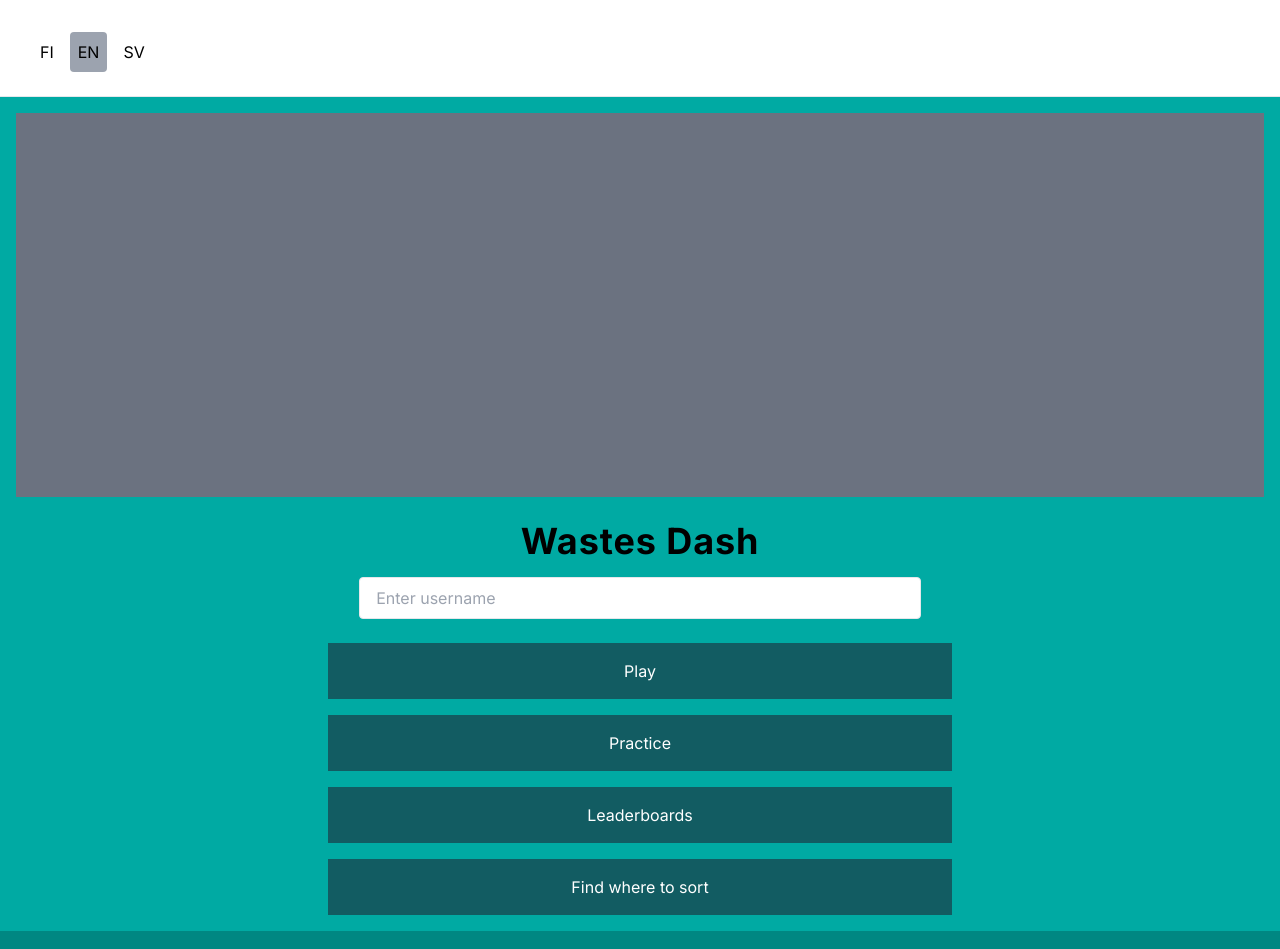
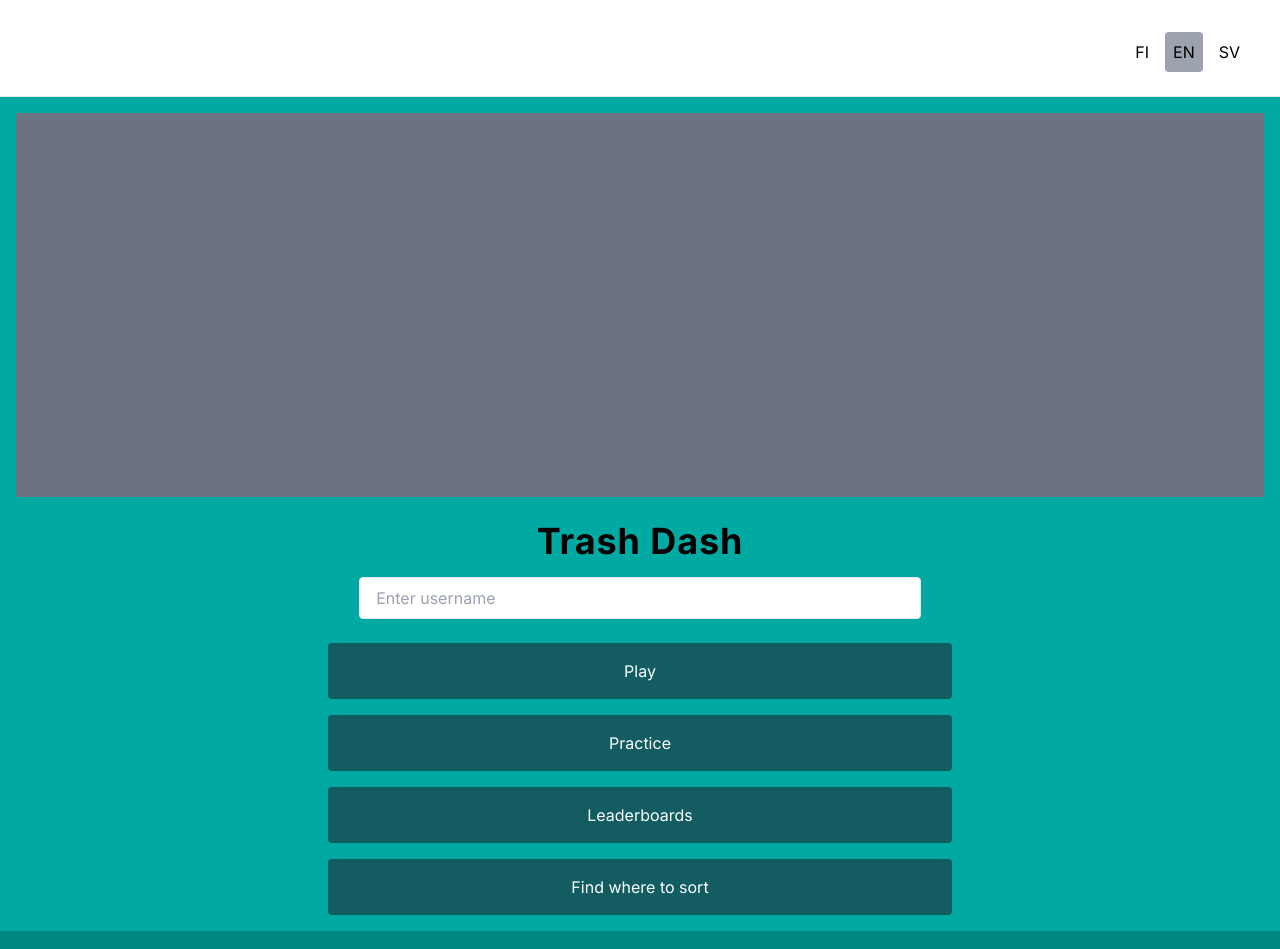
Before and after one commit to eeko1/Trash-Dash, a React (Create React App) app in the folder client/: page / in a window 1280 px wide. Shown: the top 949 px of the page. Built offline with nearby package versions, Linux system fonts and the light colour scheme.

Commit message:
fix: Correct spelling of 'turquoise' in multiple components and improve layout by adding LanguageSelector

```diff
--- a/client/src/components/Endscreen.tsx
+++ b/client/src/components/Endscreen.tsx
@@ -6,7 +6,7 @@ interface EndScreenProps {
 
 const EndScreen = ({ score, wrongAnswers, onRestart }: EndScreenProps) => {
   return (
-    <div className="bg-main_medium_tourquise min-h-screen flex flex-col items-center justify-center text-white font-sans p-6">
+    <div className="bg-main_medium_turquoise min-h-screen flex flex-col items-center justify-center text-white font-sans p-6">
       <div className="bg-gray-800/60 border border-gray-700 rounded-2xl shadow-2xl w-full max-w-lg p-6 text-center">
         <h1 className="text-3xl font-extrabold mb-4">Game Over!</h1>
         <p className="text-xl font-bold mb-6">Your Score: <span className="text-yellow-400">{score} / 5</span></p>
--- a/client/src/views/Home.tsx
+++ b/client/src/views/Home.tsx
@@ -11,8 +11,10 @@ const Home = () => {
   return (
     <div className='flex flex-col min-h-screen'>
       <nav className='bg-white border-b border-gray-200'>
-        <div className='max-w-screen-xl flex flex-wrap items-center justify-between mx-auto p-4'>
-          <LanguageSelector />
+        <div className='max-w-screen-xl flex flex-wrap items-center mx-auto p-4'>
+          <div className="ml-auto">
+            <LanguageSelector />
+          </div>
         </div>
       </nav>
 
@@ -20,7 +22,7 @@ const Home = () => {
         <div className='mb-6 w-full h-40 bg-gray-500 sm:h-96' />
         <div className='w-full h-full rounded flex flex-col items-center'>
           <h2 className='text-4xl font-extrabold text-black-700 mb-4 tracking-wide'>
-            Wastes Dash
+            Trash Dash
           </h2>
           <input
             type='text'
@@ -30,20 +32,20 @@ const Home = () => {
             className='mb-6 w-full px-4 py-2 border rounded sm:w-[45%]'
           />
           <div className='flex flex-col w-full space-y-4 sm:w-1/2'>
-            <button className='w-full py-3 bg-gray-800/60 text-white font-sans sm:py-4'>
+            <button className='w-full py-3 bg-gray-800/60 text-white rounded font-sans hover:bg-gray-800/80 sm:py-4'>
               {t('play')}
             </button>
-            <button className='w-full py-3 bg-gray-800/60 text-white font-sans sm:py-4'
+            <button className='w-full py-3 bg-gray-800/60 text-white rounded font-sans hover:bg-gray-800/80 sm:py-4'
               onClick={() => navigate('/PickTheGame')}
             >
               {t('practice')}
             </button>
-            <button className='w-full py-3 bg-gray-800/60 text-white font-sans sm:py-4'
+            <button className='w-full py-3 bg-gray-800/60 text-white rounded font-sans hover:bg-gray-800/80 sm:py-4'
               onClick={() => navigate('/Leaderboard')}
             >
               {t('leaderboards')}
             </button>
-            <button className='w-full py-3 bg-gray-800/60 text-white font-sans sm:py-4'
+            <button className='w-full py-3 bg-gray-800/60 text-white rounded font-sans hover:bg-gray-800/80 sm:py-4'
               onClick={() => navigate('/RecyclingGuide')}
             >
               {t('find')}
--- a/client/src/views/PickTheGame.tsx
+++ b/client/src/views/PickTheGame.tsx
@@ -2,6 +2,7 @@ import { useUser } from '../contexts/UserContext';
 import { useNavigate } from 'react-router-dom';
 import { VscIndent } from 'react-icons/vsc';
 import { useTranslation } from 'react-i18next';
+import LanguageSelector from '../components/LanguageSelector';
 
 
 const PickTheGame = () => {
@@ -17,6 +18,7 @@ const PickTheGame = () => {
           <div className='cursor-pointer' onClick={() => navigate('/')} title='Go to Home'>
             <VscIndent className='rotate-180 text-5xl text-gray-800' />
           </div>
+             <LanguageSelector />
         </div>
       </nav>
 
@@ -28,12 +30,12 @@ const PickTheGame = () => {
           </h2>
           <div className='flex flex-col w-full space-y-4 sm:w-1/2'>
             <div className='flex flex-col space-y-4 sm:flex-row sm:space-y-0 sm:space-x-4'>
-              <button className='w-full py-6 bg-gray-800/60 text-white font-sans rounded text-xl font-bold sm:py-8 sm:w-1/2'
+              <button className='w-full py-6 bg-gray-800/60 text-white font-sans rounded text-xl font-bold hover:bg-gray-800/80 sm:py-8 sm:w-1/2'
                 onClick={() => navigate('/TrashOrMash')}
               >
                 Trash or Pass
               </button>
-              <button className='w-full py-6 bg-gray-800/60 text-white font-sans rounded text-xl font-bold sm:py-8 sm:w-1/2'
+              <button className='w-full py-6 bg-gray-800/60 text-white font-sans rounded text-xl font-bold hover:bg-gray-800/80 sm:py-8 sm:w-1/2'
                 onClick={() => navigate('/DropGame')}
               >
                 Waste Drop
--- a/client/src/views/RecycleGuide.tsx
+++ b/client/src/views/RecycleGuide.tsx
@@ -5,6 +5,7 @@ import { wastpage } from '../types/apiTypes'
 import { useNavigate } from 'react-router-dom';
 import { VscIndent } from 'react-icons/vsc';
 import { useTranslation } from 'react-i18next';
+import LanguageSelector from '../components/LanguageSelector';
 
 
 /* const mockWastePages: wastpage[] = [
@@ -113,6 +114,7 @@ const WasteTypesList = () => {
                     <div className='cursor-pointer' onClick={() => navigate('/')} title='Go to Home'>
                         <VscIndent className='rotate-180 text-5xl text-gray-800' />
                     </div>
+                       <LanguageSelector />
                 </div>
             </nav>
 
@@ -121,7 +123,7 @@ const WasteTypesList = () => {
                 <div className='flex flex-col items-center'>
                     <div className='flex space-x-2 mb-4'>
                         <button
-                            className='px-4 py-2 bg-gray-800/60 text-white rounded disabled:opacity-50'
+                            className='px-4 py-2 bg-gray-800/60 text-white rounded hover:bg-gray-800/80 disabled:opacity-50'
                             onClick={() => setPage(page => Math.max(page - 1, 1))}
                             disabled={page === 1}
                         >
@@ -129,7 +131,7 @@ const WasteTypesList = () => {
                         </button>
                         <span className='px-4 py-2'>{page}</span>
                         <button
-                            className='px-4 py-2 bg-gray-800/60 text-white rounded'
+                            className='px-4 py-2 bg-gray-800/60 text-white rounded hover:bg-gray-800/80'
                             onClick={() => setPage(page => page + 1)}
                         >
                             Next
@@ -139,7 +141,7 @@ const WasteTypesList = () => {
                         {wasteTypes.map(waste => (
                             <button
                                 key={waste.id}
-                                className='py-6 bg-gray-800/60 text-white rounded-xl border-2 border-teal-600 shadow-lg text-xl font-bold transition sm:py-8'
+                                className='py-6 bg-gray-800/60 text-white rounded-xl border-2 border-teal-600 shadow-lg text-xl font-bold transition hover:bg-gray-800/80 sm:py-8'
                                 onClick={() => setSelectedId(waste.id)}
                             >
                                 {waste.title}
--- a/client/src/views/Trashorsmash.tsx
+++ b/client/src/views/Trashorsmash.tsx
@@ -68,7 +68,7 @@ const Trashorsmash = () => {
         </div>
       </nav>
 
-      <main className="bg-main_medium_tourquise flex-grow flex flex-col items-center justify-center p-4 sm:p-6 lg:p-8">
+      <main className="bg-main_medium_turquoise flex-grow flex flex-col items-center justify-center p-4 sm:p-6 lg:p-8">
         <div className="w-full max-w-lg bg-gray-800/60 rounded-2xl shadow-2xl border-gray-700 flex flex-col items-center text-center p-6 relative">
           <h1 className="text-3xl sm:text-4xl font-extrabold text-white mb-2">Trash or Smash?</h1>
           <p className="text-gray-300 font-medium mb-6 text-lg">Which bin does it go in?</p>
```
Also changed, not shown: client/src/components/Leaderboards.tsx (+16 -11 lines).
